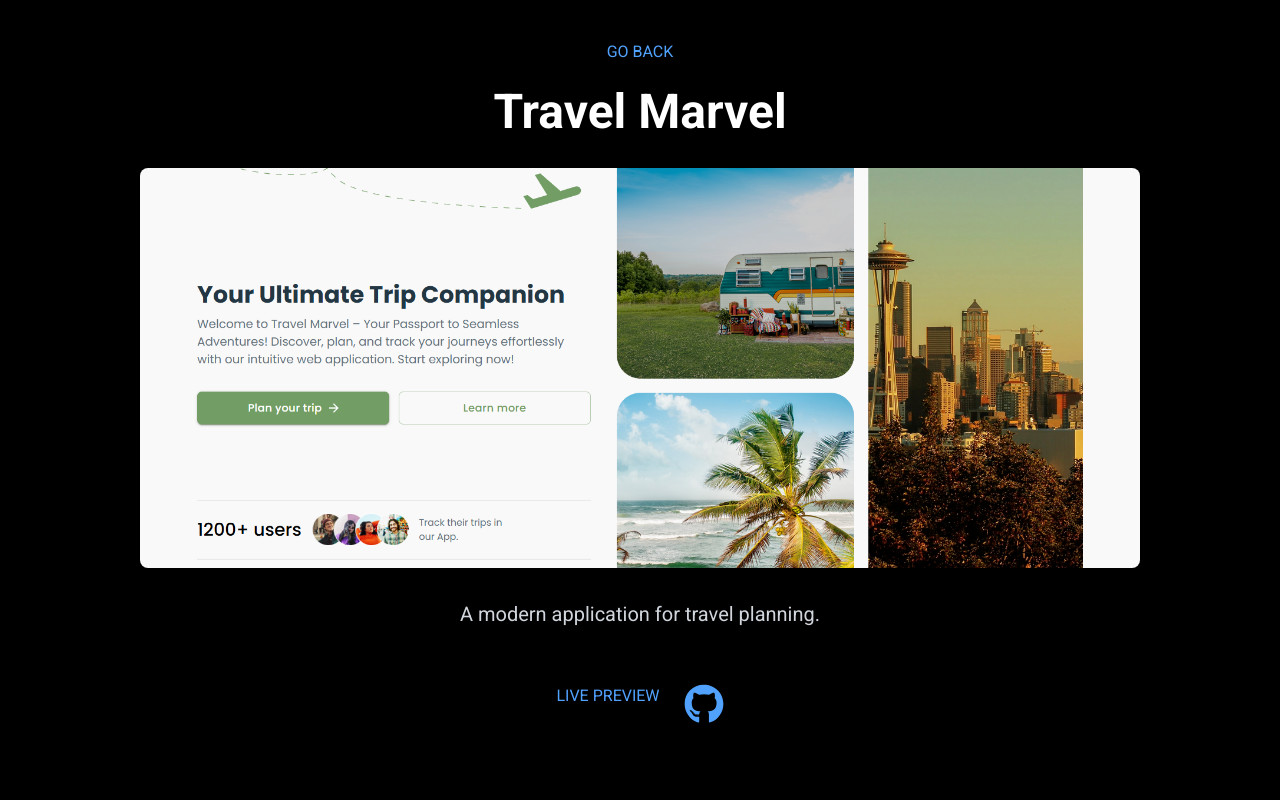
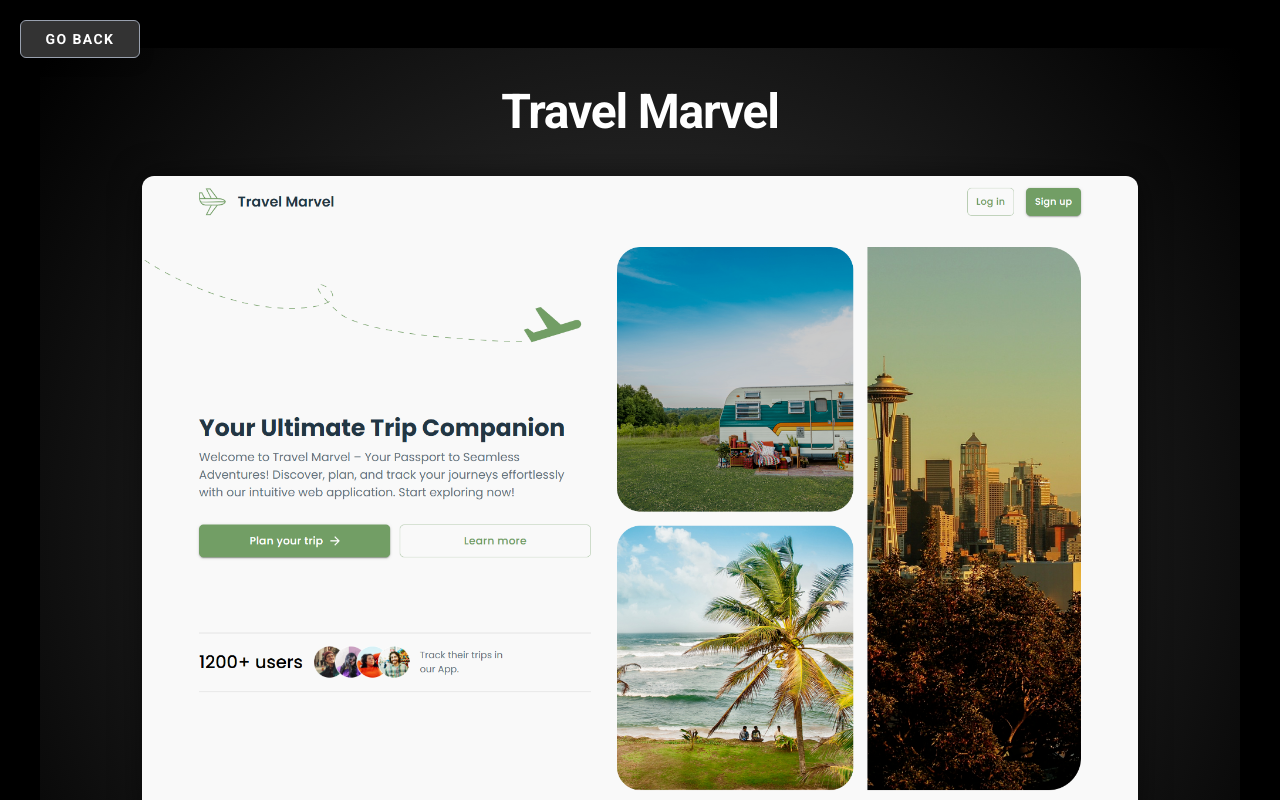
Before and after one commit to Nikolic1992/nikolic_stevan_portfolio, a React (Vite) app: page /projects/1 in a window 1280 px wide. Shown: the top 800 px of the page. Built offline with nearby package versions, Linux system fonts and the light colour scheme.

Commit message:
feat: add Projects component & ProjectPage layout

```diff
--- a/src/index.css
+++ b/src/index.css
@@ -36,13 +36,13 @@ body {
 
 .hero-resume-btn {
   @apply bg-[#7843E9] text-white uppercase flex items-center justify-center cursor-pointer tracking-wider  font-semibold rounded-md
-         shadow-[0_5px_15px_rgba(0,0,0,0.15)] hover:bg-[#333]  hover:scale-110
+         shadow-[0_5px_15px_rgba(0,0,0,0.15)]   hover:scale-110
          py-3 px-6 text-base md:text-2xl transition duration-300 ease-in-out md:w-[200px];
 }
 
 .contact-btn {
-  @apply bg-[#333] text-white uppercase flex items-center justify-center cursor-pointer tracking-wider font-semibold rounded-md
-         shadow-[0_5px_15px_rgba(0,0,0,0.15)] hover:bg-[#7843E9] hover:scale-110
+  @apply bg-[#7843E9] text-white uppercase flex items-center justify-center cursor-pointer tracking-wider font-semibold rounded-md
+         shadow-[0_5px_15px_rgba(0,0,0,0.15)]  hover:scale-110
          text-[1.25rem] md:text-2xl transition duration-300 ease-in-out
          w-full md:w-[200px] h-[56px];
 }
--- a/src/pages/ProjectsPage.jsx
+++ b/src/pages/ProjectsPage.jsx
@@ -13,7 +13,6 @@ function ProjectsPage() {
   const handleBack = () => {
     navigate("/", { state: { scrollTo: "projects" } });
 
-    // Scroll back to the projects section
     setTimeout(() => {
       const el = document.getElementById("projects");
       if (el) {
@@ -24,43 +23,49 @@ function ProjectsPage() {
 
   if (!project) {
     return (
-      <div className="min-h-screen flex items-center justify-center text-white text-xl">
+      <div className="relative min-h-screen flex items-center justify-center text-white text-xl">
+        <button
+          onClick={handleBack}
+          className="absolute navbar-btn cursor-pointer top-5 left-5"
+        >
+          GO BACK
+        </button>
         Project not found.
       </div>
     );
   }
 
   return (
-    <div className="min-h-screen bg-black text-white px-4 py-10 flex flex-col items-center">
+    <div className=" relative min-h-screen text-white px-6 py-12 flex flex-col items-center justify-center">
       <button
         onClick={handleBack}
-        className="text-blue-400  mb-6 cursor-pointer"
+        className="absolute navbar-btn cursor-pointer top-5 left-5"
       >
         GO BACK
       </button>
 
-      <div className="max-w-[1000px] w-full flex flex-col gap-8 items-center">
-        <h1 className="text-3xl sm:text-4xl md:text-5xl font-bold text-center">
+      <div className="max-w-[1200px] w-full flex flex-col gap-10 items-center bg-[radial-gradient(circle,_#2a2a2a,_#1f1f1f,_#000000)] shadow-[0_0_40px_rgba(0,0,0,0.6)] rounded-lg p-10">
+        <h1 className="text-2xl sm:text-4xl md:text-5xl font-bold text-center text-white tracking-tight">
           {project.title}
         </h1>
 
         <img
           src={project.image}
           alt={project.title}
-          className="w-full h-[300px] sm:h-[400px] object-cover rounded-lg shadow-lg"
+          className="hidden md:block  max-h-[650px] object-contain rounded-xl shadow-[0_0_30px_rgba(0,0,0,0.5)]"
         />
 
-        <p className="text-lg sm:text-xl text-center text-gray-300 max-w-[800px]">
+        <p className="text-base sm:text-lg md:text-xl text-center text-gray-300 leading-relaxed max-w-[900px]">
           {project.description}
         </p>
 
-        <div className="flex gap-6 mt-6">
+        <div className="flex gap-8 items-center justify-center">
           {project.live && (
             <a
               href={project.live}
               target="_blank"
               rel="noopener noreferrer"
-              className="text-blue-400 uppercase hover:text-blue-600"
+              className="hero-btn text-nowrap"
             >
               Live Preview
             </a>
@@ -70,9 +75,10 @@ function ProjectsPage() {
               href={project.github}
               target="_blank"
               rel="noopener noreferrer"
-              className="text-blue-400 underline hover:text-blue-600"
+              className="text-white hover:text-gray-400 transition-transform duration-500 hover:scale-130 hover:rotate-[360deg] cursor-pointer"
+              title="View on GitHub"
             >
-              <FaGithub size={40} />
+              <FaGithub size={46} />
             </a>
           )}
         </div>
```
